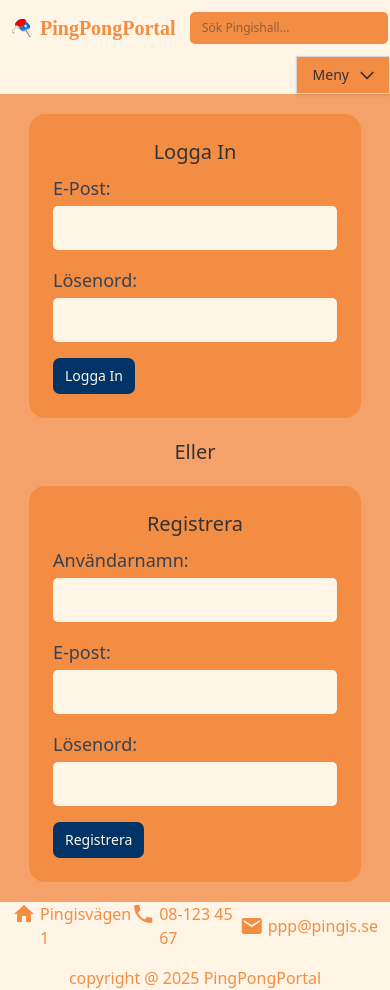
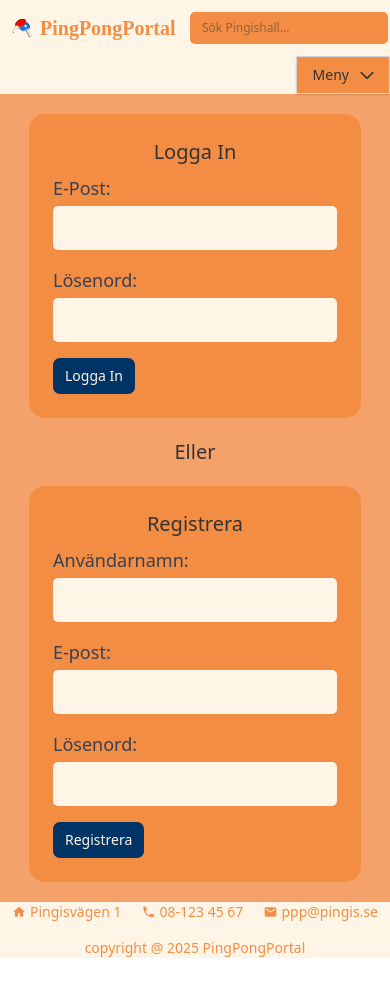
Before and after one commit to herrviktor/PingPongPortal, a React (Vite) app in the folder frontend/: page /auth in a window 390 px wide. After the commit the page ends 958 px from the top, so only its background shows below. Built offline with nearby package versions, Linux system fonts and the light colour scheme; a web font is replaced by a local one.

Commit message:
Fix Responsivness for footer

```diff
--- a/frontend/src/index.css
+++ b/frontend/src/index.css
@@ -97,6 +97,7 @@
 
 .footer-info {
   color: var(--theme-col);
+  @apply text-sm sm:text-lg xl:text-2xl;
 }
 
 :root {
```
